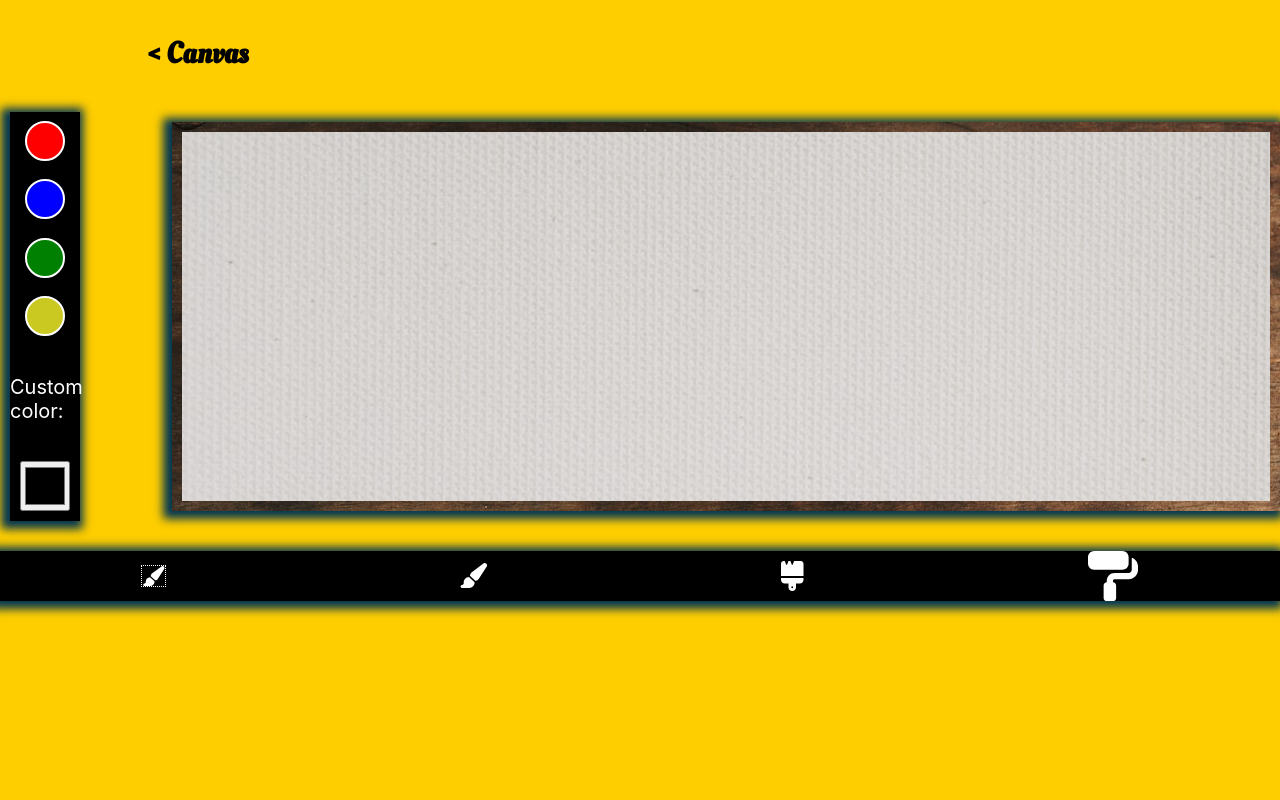
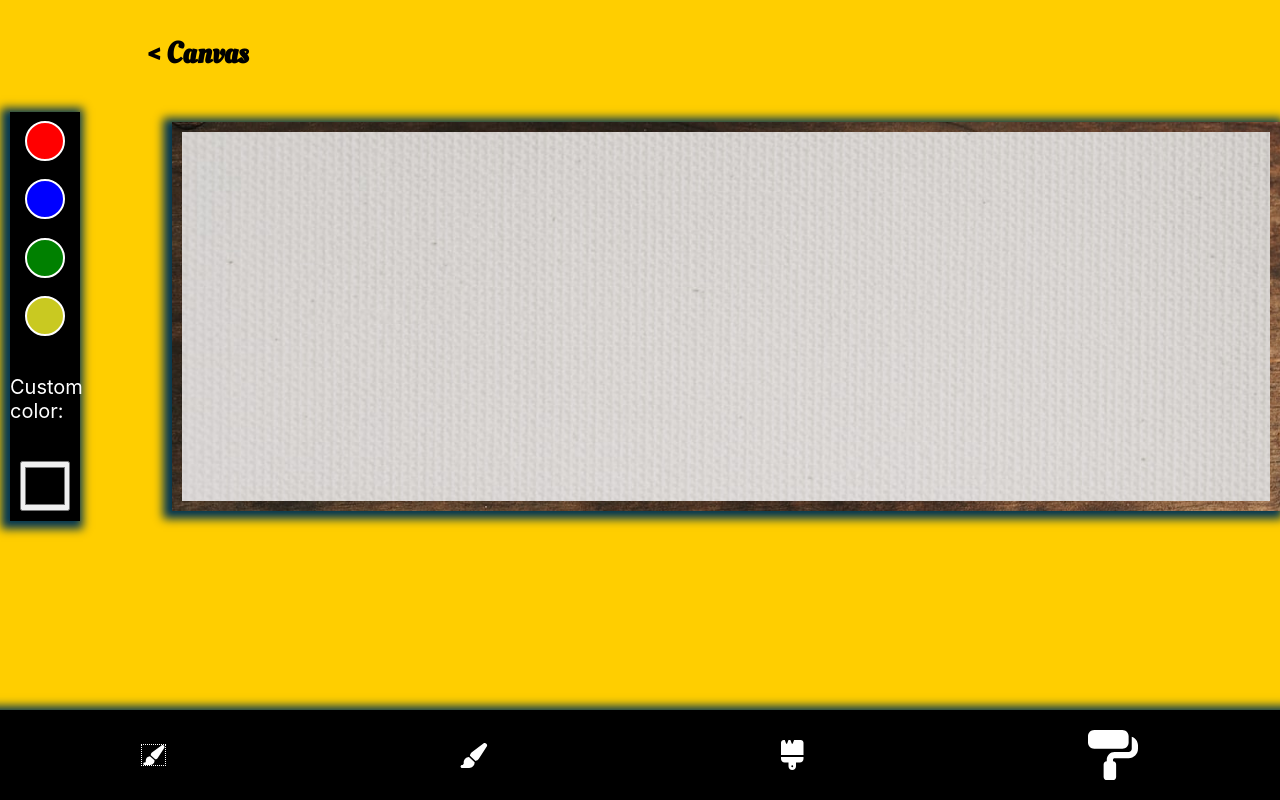
Before and after one commit to DavidVerghese/DrawingWithReact, a React (Create React App) app: page /canvas in a window 1280 px wide. Built offline with nearby package versions, Linux system fonts and the light colour scheme.

Commit message:
moved toolbar to bottom of the page

```diff
--- a/src/Components/Tools/Tools.css
+++ b/src/Components/Tools/Tools.css
@@ -28,9 +28,9 @@
   background-color: black;
   box-shadow: -3px 2px 9px 6px #033652;
   color: white;
-
-  /* position: absolute; */
-  /* bottom: 0; */
+  padding: 20px;
+  position: absolute;
+  bottom: 0;
 }
 
 
```
